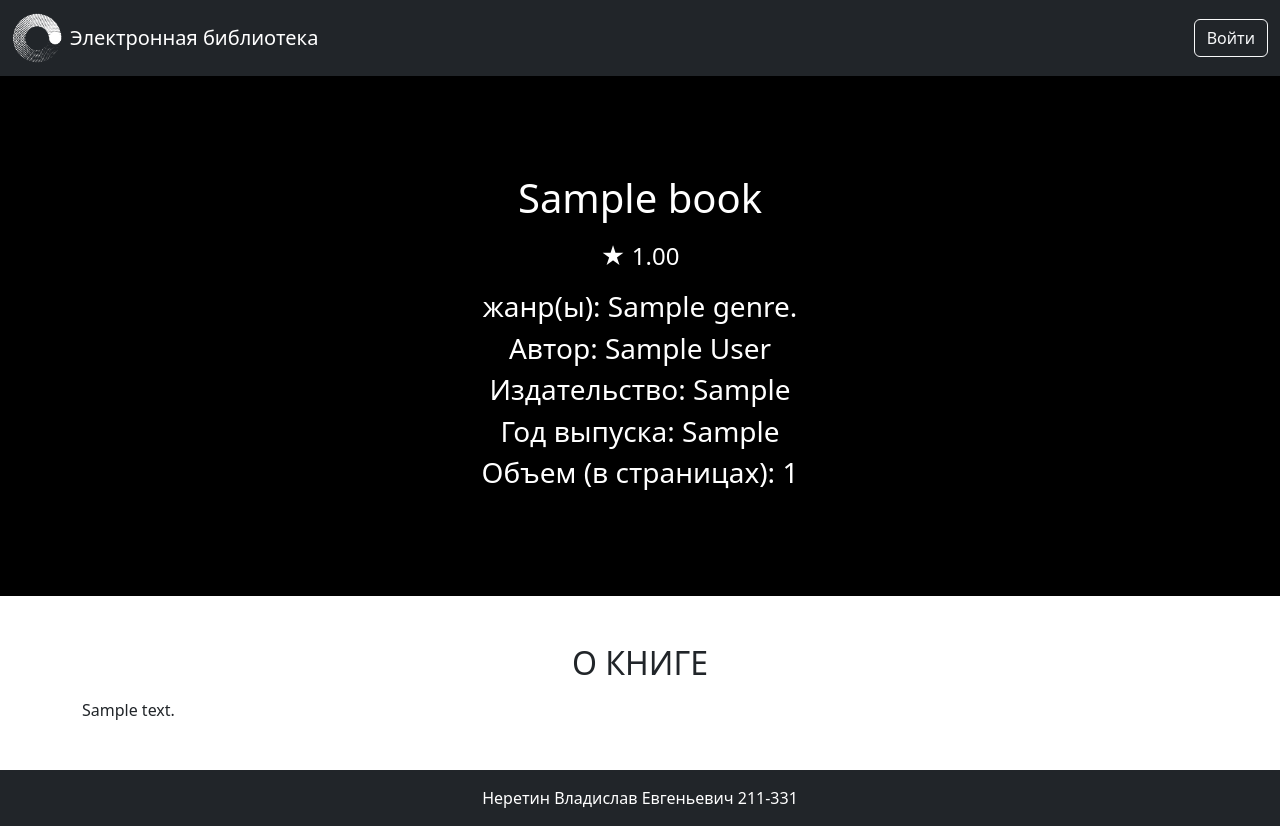
After one commit to Doldidol/webdev-exam-2023-2, a Flask app: page /1 in a window 1280 px wide. The commit adds this page. Run offline with Flask 3, Linux system fonts and the light colour scheme; tables that the repository leaves empty hold one stand-in row (values such as "Sample post").

Commit message:
add book showing functionality

```diff
--- a/app/app.py
+++ b/app/app.py
@@ -1,5 +1,5 @@
 from flask import Flask, render_template, request, redirect, url_for, flash, abort, send_from_directory
-from flask_login import login_required
+from flask_login import login_required, current_user
 from sqlalchemy import MetaData
 from flask_sqlalchemy import SQLAlchemy
 from flask_migrate import Migrate
@@ -166,3 +166,11 @@ def delete(book_id):
         flash('Во время удаления книги произошла ошибка', 'danger')
 
     return redirect(url_for('index'))
+
+# Просмотр книги
+@app.route('/<int:book_id>')
+def show(book_id):
+    book = Book.query.get(book_id)
+    book.prepare_to_html()
+    return render_template('books/show.html',
+                           book=book)
--- a/app/static/styles.css
+++ b/app/static/styles.css
@@ -15,3 +15,13 @@
     background-position: center;
     background-size: cover;
 }
+
+.title-area {
+    background-color: black;
+    background-position: center;
+    background-repeat: no-repeat;
+    background-size: cover;
+    color: white;
+    font-size: 1.5rem;
+    min-height: calc(65vh);
+}
--- a/app/templates/books/macros.html
+++ b/app/templates/books/macros.html
@@ -165,7 +165,7 @@
         <ul class="list-group ">
             <li class="list-group-item text-center actions-li">
                 <a class="custom_link text-black btn btn-info"
-                    href="{#url_for('show', book_id=book.id)#}">Подробнее</a>
+                    href="{{url_for('show', book_id=book.id)}}">Подробнее</a>
             </li>
             {% if current_user.is_authenticated %}
             {% if current_user.can('edit') %}
--- /dev/null
+++ b/app/templates/books/show.html
@@ -0,0 +1,43 @@
+{% extends 'base.html' %}
+
+{% block content %}
+<div class="title-area position-relative" style="background-image: url({{ book.image.url }});">
+    <div class="h-100 w-100 py-5 d-flex text-center position-absolute" style="background-color: rgba(0, 0, 0, 0.65);">
+        <div class="m-auto">
+            <h1 class="title mb-3 font-weight-bold">{{ book.name }}</h1>
+            <p class="mb-3 mx-auto">
+                <span>★</span> <span>{{ "%.2f" | format(book.rating) }}</span>
+            </p>
+            {% if book.genres %}
+            <h3>жанр(ы):{% for genre in book.genres %}
+                {% if loop.last %}
+                {{genre.name}}.
+                {% else %}
+                {{genre.name}};
+                {% endif %}
+                {% endfor %}</h3>
+            {% endif %}
+            <div>
+                <h3>Автор: {{book.author}}</h3>
+            </div>
+            <div>
+                <h3>Издательство: {{book.publisher}}</h3>
+            </div>
+            <div>
+                <h3>Год выпуска: {{book.year_release}}</h3>
+            </div>
+            <div>
+                <h3>Объем (в страницах): {{book.pages_volume}}</h3>
+            </div>
+        </div>
+    </div>
+</div>
+
+<div class="container mt-5">
+    <section class="book_short_desc mb-5">
+        <h2 class="mb-3 text-center text-uppercase font-weight-bold">О книге</h2>
+        <p>{{ book.short_desc | safe() }}</p>
+    </section>
+</div>
+
+{% endblock %}
```
